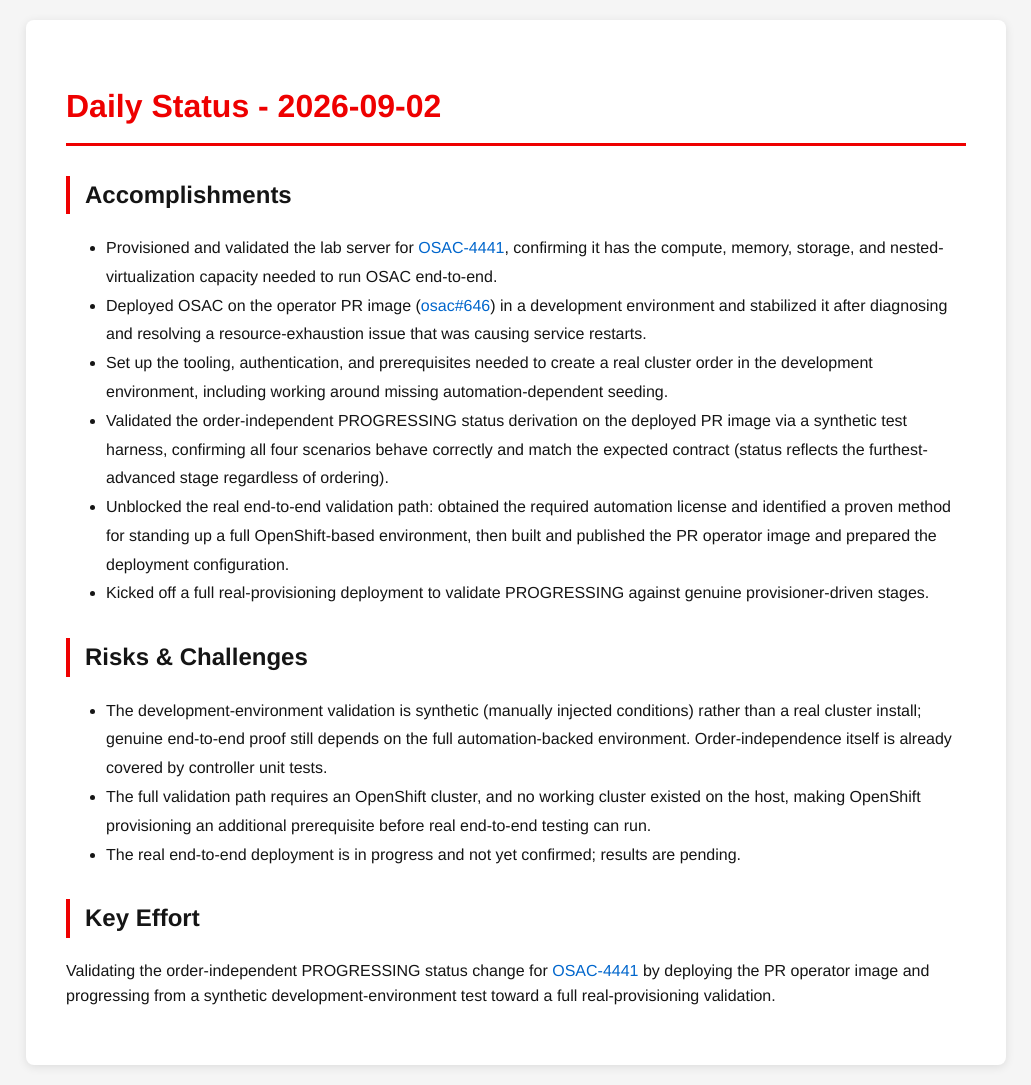
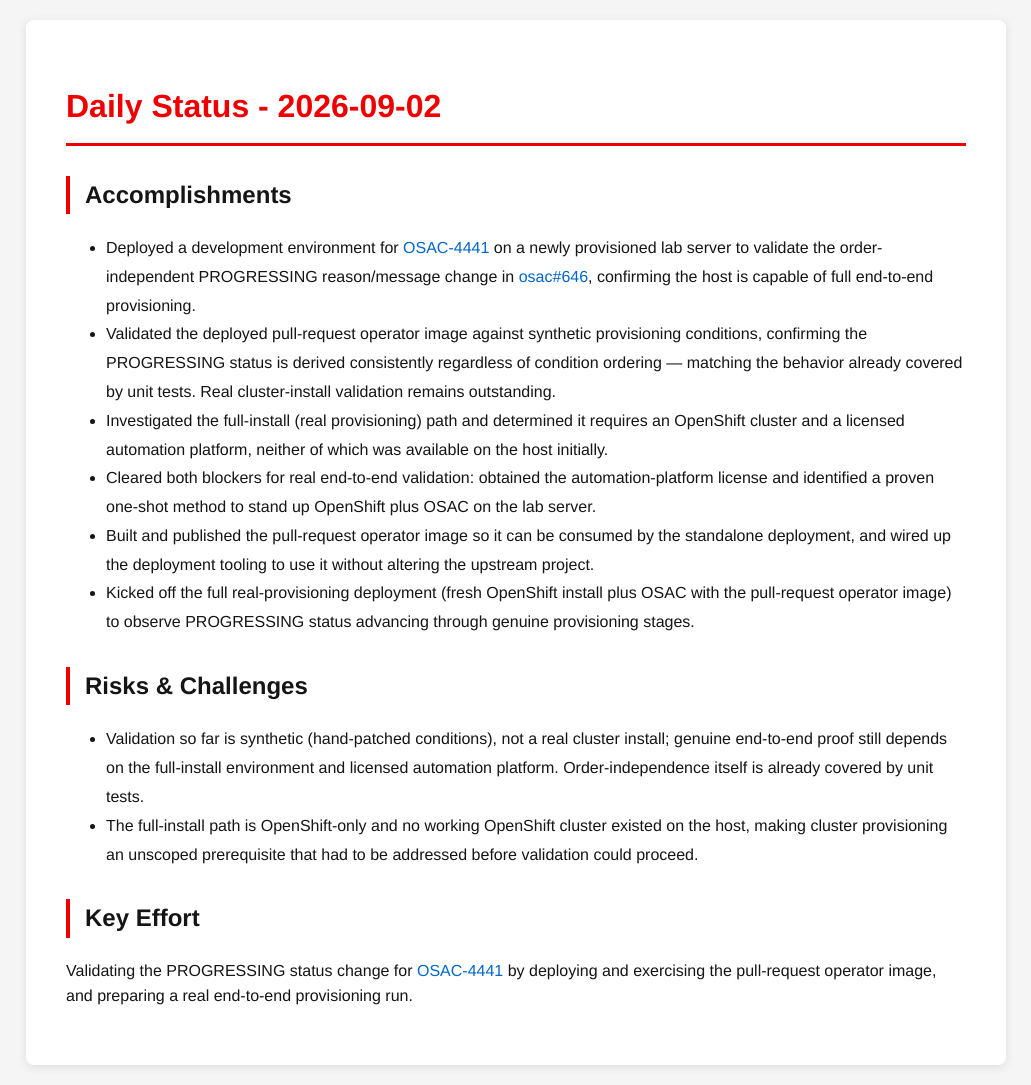
Before and after one commit to tzvatot/daily-status, a Jekyll site: the page built from 2026-09-02.md, in a window 1280 px wide. Shown: the whole page, without its empty margins (124-1155 px from the left). Built offline with Jekyll 4.4.1, drawn with Linux system fonts in a browser that asks for light colours.

Commit message:
Daily status update - 2026-09-02

```diff
--- a/2026-09-02.md
+++ b/2026-09-02.md
@@ -7,17 +7,16 @@ date: 2026-09-02
 # Daily Status - 2026-09-02
 
 ## Accomplishments
-- Provisioned and validated the lab server for [OSAC-4441](https://redhat.atlassian.net/browse/OSAC-4441), confirming it has the compute, memory, storage, and nested-virtualization capacity needed to run OSAC end-to-end.
-- Deployed OSAC on the operator PR image ([osac#646](https://github.com/osac-project/osac/pull/646)) in a development environment and stabilized it after diagnosing and resolving a resource-exhaustion issue that was causing service restarts.
-- Set up the tooling, authentication, and prerequisites needed to create a real cluster order in the development environment, including working around missing automation-dependent seeding.
-- Validated the order-independent PROGRESSING status derivation on the deployed PR image via a synthetic test harness, confirming all four scenarios behave correctly and match the expected contract (status reflects the furthest-advanced stage regardless of ordering).
-- Unblocked the real end-to-end validation path: obtained the required automation license and identified a proven method for standing up a full OpenShift-based environment, then built and published the PR operator image and prepared the deployment configuration.
-- Kicked off a full real-provisioning deployment to validate PROGRESSING against genuine provisioner-driven stages.
+- Deployed a development environment for [OSAC-4441](https://redhat.atlassian.net/browse/OSAC-4441) on a newly provisioned lab server to validate the order-independent PROGRESSING reason/message change in [osac#646](https://github.com/osac-project/osac/pull/646), confirming the host is capable of full end-to-end provisioning.
+- Validated the deployed pull-request operator image against synthetic provisioning conditions, confirming the PROGRESSING status is derived consistently regardless of condition ordering — matching the behavior already covered by unit tests. Real cluster-install validation remains outstanding.
+- Investigated the full-install (real provisioning) path and determined it requires an OpenShift cluster and a licensed automation platform, neither of which was available on the host initially.
+- Cleared both blockers for real end-to-end validation: obtained the automation-platform license and identified a proven one-shot method to stand up OpenShift plus OSAC on the lab server.
+- Built and published the pull-request operator image so it can be consumed by the standalone deployment, and wired up the deployment tooling to use it without altering the upstream project.
+- Kicked off the full real-provisioning deployment (fresh OpenShift install plus OSAC with the pull-request operator image) to observe PROGRESSING status advancing through genuine provisioning stages.
 
 ## Risks & Challenges
-- The development-environment validation is synthetic (manually injected conditions) rather than a real cluster install; genuine end-to-end proof still depends on the full automation-backed environment. Order-independence itself is already covered by controller unit tests.
-- The full validation path requires an OpenShift cluster, and no working cluster existed on the host, making OpenShift provisioning an additional prerequisite before real end-to-end testing can run.
-- The real end-to-end deployment is in progress and not yet confirmed; results are pending.
+- Validation so far is synthetic (hand-patched conditions), not a real cluster install; genuine end-to-end proof still depends on the full-install environment and licensed automation platform. Order-independence itself is already covered by unit tests.
+- The full-install path is OpenShift-only and no working OpenShift cluster existed on the host, making cluster provisioning an unscoped prerequisite that had to be addressed before validation could proceed.
 
 ## Key Effort
-Validating the order-independent PROGRESSING status change for [OSAC-4441](https://redhat.atlassian.net/browse/OSAC-4441) by deploying the PR operator image and progressing from a synthetic development-environment test toward a full real-provisioning validation.
+Validating the PROGRESSING status change for [OSAC-4441](https://redhat.atlassian.net/browse/OSAC-4441) by deploying and exercising the pull-request operator image, and preparing a real end-to-end provisioning run.
```
